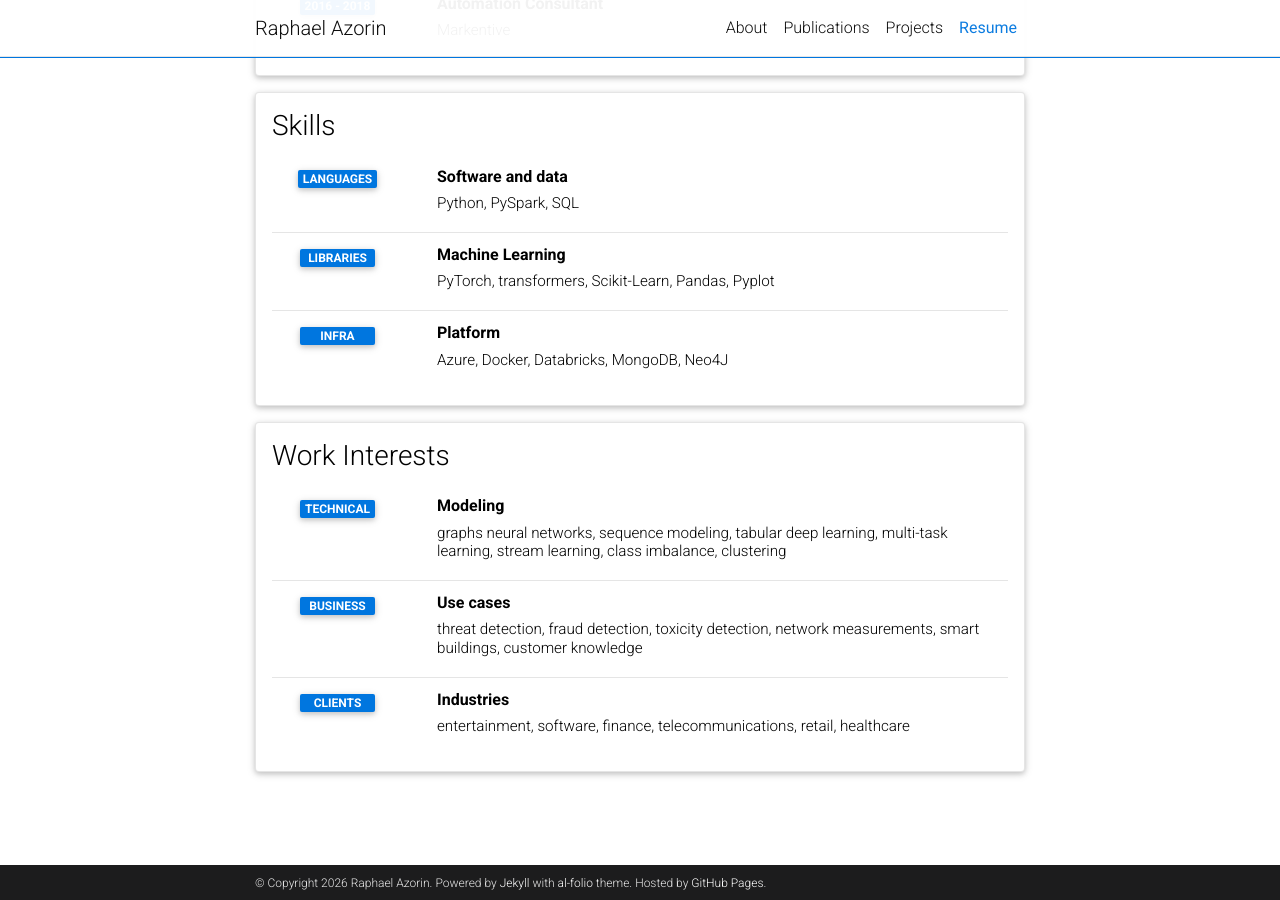
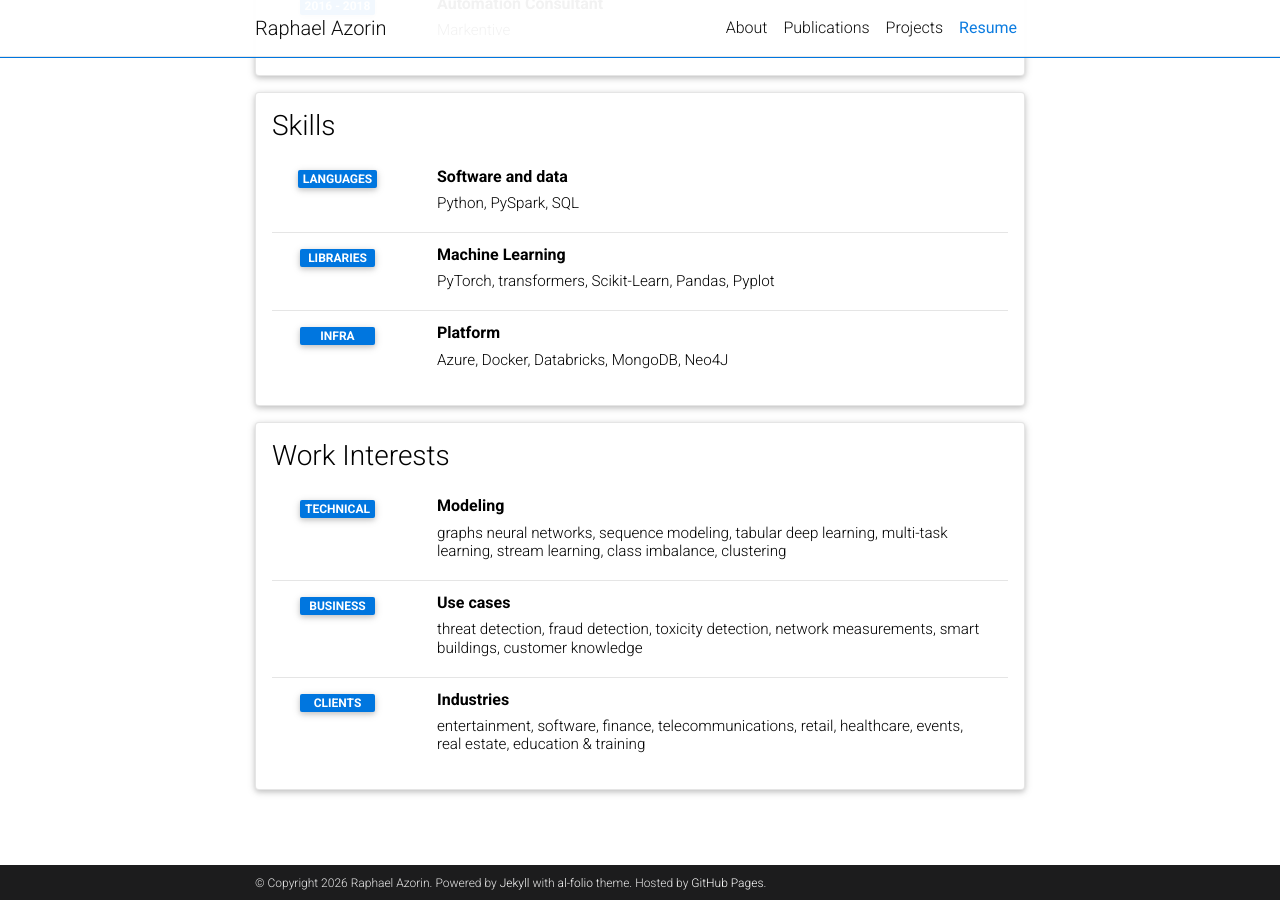
Before and after one commit to Raphaaal/raphaaal.github.io, a Jekyll site: the page built from _pages/cv.md, in a window 1280 px wide and 900 px high, scrolled down 1274 px. Built offline with Jekyll 4.4.1, drawn with Linux system fonts in a browser that asks for light colours; comment, search, counter and statistics services are not loaded; a style sheet for code colours, icons or effects is not loaded.

Commit message:
feat: add industries

```diff
--- a/_data/cv.yml
+++ b/_data/cv.yml
@@ -106,5 +106,5 @@
       year: BUSINESS
 
     - title: Industries
-      institution: entertainment, software, finance, telecommunications, retail, healthcare
+      institution: entertainment, software, finance, telecommunications, retail, healthcare, events, real estate, education & training
       year: CLIENTS
```
